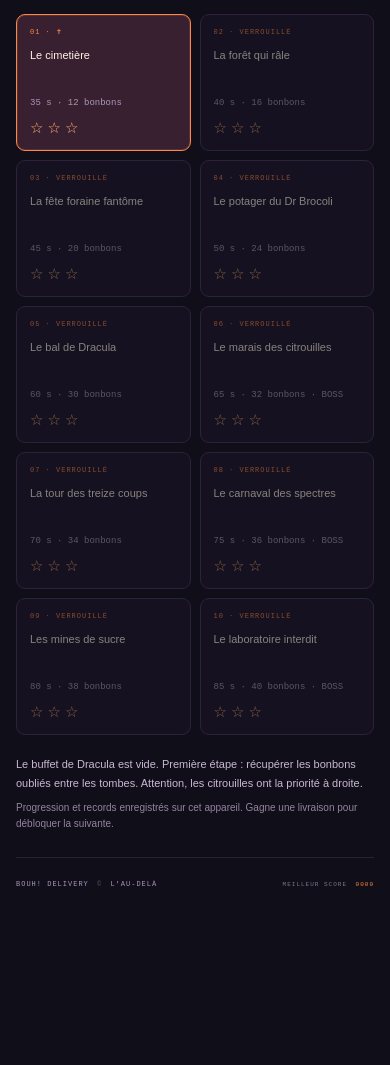
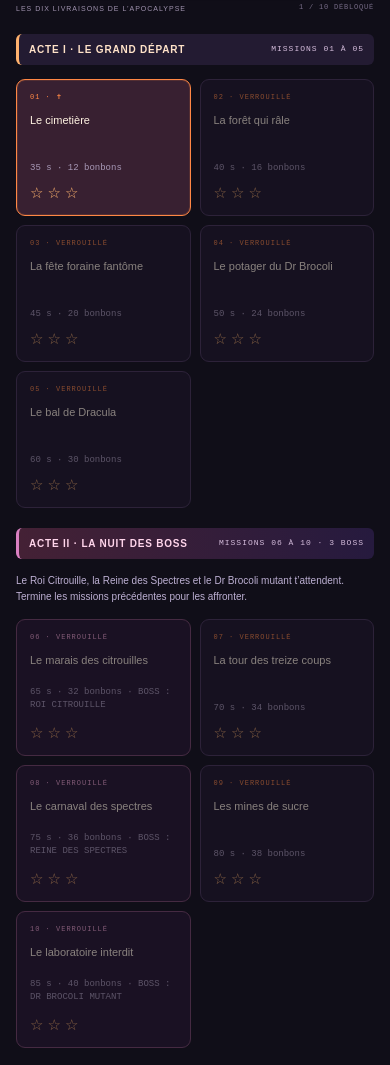
Before and after one commit to Nikoju1977/Bouh-delivery, a website: page index.html in a window 390 px wide. Shown: the part 917-1982 px from the top of the page. Before the commit the page ends 1835 px from the top, so only its background shows below. Drawn offline with Linux system fonts and the light colour scheme.

Commit message:
fix: show ten missions as two chapters with boss navigation
* fix: expose missions 1-5 and 6-10 with direct boss navigation

* fix: expose missions 1-5 and 6-10 with direct boss navigation

* style: highlight second act and boss missions on mobile and desktop

* test: ensure Vercel bundle exposes both mission groups and named bosses

* build: regenerate standalone ten-level game with visible boss chapter

```diff
--- a/index.html
+++ b/index.html
@@ -54,6 +54,21 @@
 @media(max-width:580px){.boss-hud{top:34%;padding:8px 10px;width:min(260px,calc(100% - 40px))}.boss-hud>span{font-size:9px}.level-card:last-child{grid-column:auto;min-height:137px}}
 @media(orientation:landscape) and (max-height:520px){.boss-hud{top:35%;width:220px;padding:6px}.boss-hud>span{font-size:9px;margin-bottom:3px}}
 
+/* Ten-level campaign: two explicit chapters instead of a deceptively short list. */
+.game-heading .boss-jump{color:#ffd1b2;border:1px solid #ff87457a;background:#39203487;padding:9px 13px;border-radius:999px;text-decoration:none;font:700 10px Arial,sans-serif;letter-spacing:.5px;white-space:nowrap}
+.game-heading .boss-jump:hover,.game-heading .boss-jump:focus-visible{background:#5d2c42;color:#fff8ed}
+.campaign-chapter-heading{display:flex;justify-content:space-between;gap:14px;align-items:center;margin:22px 0 14px;padding:11px 14px;border-radius:6px;background:#231b32;border-left:3px solid #ffb16d}
+.campaign-chapter-heading span{font:700 12px Arial,sans-serif;letter-spacing:.8px;color:#ffe2c8}
+.campaign-chapter-heading small{font:9px monospace;letter-spacing:1px;color:#d5bddc;white-space:nowrap}
+.campaign-chapter-boss{margin-top:29px;background:linear-gradient(90deg,#442135,#261a3e);border-color:#da80c2;scroll-margin-top:18px}
+.campaign-chapter-boss span{color:#ffd5eb}
+.boss-hint{font:11px/1.6 Arial,sans-serif;color:#bdb0d3;margin:0 0 14px}
+.boss-mission{border-color:#7b476d;background:#25152e}
+.boss-mission .level-card-number{color:#f2a6d4}
+.boss-mission small{line-height:1.5}
+@media(max-width:800px){.game-heading .boss-jump{font-size:9px;padding:8px 10px}}
+@media(max-width:580px){.game-heading .boss-jump{font-size:8px;padding:8px 9px}.campaign-chapter-heading{padding:10px;margin-top:20px;align-items:flex-start}.campaign-chapter-heading span{font-size:10px}.campaign-chapter-heading small{font-size:8px;white-space:normal;text-align:right}.boss-hint{font-size:10px}}
+
 </style>
 </head>
 <body>
@@ -73,7 +88,7 @@
   </header>
 
   <main>
-    <div class="game-heading"><span><i></i> SPÉCIAL HALLOWEEN</span><p>5 niveaux. Des bonbons. Zéro permis.</p><span class="edition">ÉDITION DU 31 OCTOBRE</span></div>
+    <div class="game-heading"><span><i></i> SPÉCIAL HALLOWEEN</span><p>10 niveaux. 3 boss. Zéro permis.</p><a class="boss-jump" href="#boss-levels">VOIR LES 3 BOSS ↓</a><span class="edition">ÉDITION DU 31 OCTOBRE</span></div>
     <div class="drive-settings" aria-label="Réglages de conduite">
       <span class="selected-mission" id="selected-mission">MISSION 01 / 10</span>
       <label for="difficulty">Difficulté <select id="difficulty"><option value="balade">Balade · 5 vies</option><option value="arcade" selected>Arcade · 3 vies</option></select></label>
@@ -121,7 +136,12 @@
     </section>
     <section class="level-select" aria-labelledby="levels-title">
       <div class="route-header"><span id="levels-title">LES DIX LIVRAISONS DE L’APOCALYPSE</span><span id="progress-label">1 / 10 DÉBLOQUÉ</span></div>
-      <div class="level-list" id="level-list"></div><p class="level-brief" id="level-brief"></p>
+      <div class="campaign-chapter-heading"><span>ACTE I · LE GRAND DÉPART</span><small>MISSIONS 01 À 05</small></div>
+      <div class="level-list" id="level-list" aria-label="Niveaux 1 à 5"></div>
+      <div class="campaign-chapter-heading campaign-chapter-boss" id="boss-levels"><span>ACTE II · LA NUIT DES BOSS</span><small>MISSIONS 06 À 10 · 3 BOSS</small></div>
+      <p class="boss-hint">Le Roi Citrouille, la Reine des Spectres et le Dr Brocoli mutant t’attendent. Termine les missions précédentes pour les affronter.</p>
+      <div class="level-list" id="boss-level-list" aria-label="Niveaux 6 à 10 et boss"></div>
+      <p class="level-brief" id="level-brief"></p>
       <p class="save-note">Progression et records enregistrés sur cet appareil. Gagne une livraison pour débloquer la suivante.</p>
     </section>
   </main>
@@ -134,7 +154,7 @@
   <script>
 'use strict';
 
-// === dist/levels.js ===
+// ==== dist/levels.js ====
 const LEVELS = [
   {id:1,name:'Le cimetière',subtitle:'Les résidents sont plutôt calmes.',duration:35,goal:12,pace:0.86,scene:0,ghostChance:0.35,wave:1.55,icon:'✝',brief:'Le buffet de Dracula est vide. Première étape : récupérer les bonbons oubliés entre les tombes. Attention, les citrouilles ont la priorité à droite.',ending:'Le gardien du cimetière te remercie. Puis il te facture le stationnement. Même mort, il reste municipal.'},
   {id:2,name:'La forêt qui râle',subtitle:'Même les arbres klaxonnent.',duration:40,goal:16,pace:0.98,scene:1,ghostChance:0.72,wave:1.48,icon:'♠',brief:'Les fantômes ont monté un barrage : ils réclament des congés éternels. Un coup de klaxon devrait suffire à lancer les négociations.',ending:'Les fantômes lèvent leur barrage. Ils ont obtenu une pause déjeuner de 300 ans. Le syndicat est ravi.'},
@@ -153,7 +173,7 @@ function readProgress(value){try{const data=JSON.parse(value);if(!data||typeof d
 function recordResult(progress,{levelIndex,difficulty,score,won,lives,maxLives}){const key=`${difficulty}:${levelIndex+1}`,previous=progress.results[key]||{best:0,stars:0};const stars=won?(lives===maxLives?3:lives>=Math.ceil(maxLives/2)?2:1):0;progress.results[key]={best:Math.max(previous.best,Math.floor(score)),stars:Math.max(previous.stars,stars)};if(won)progress.unlocked=Math.max(progress.unlocked,Math.min(LEVELS.length,levelIndex+2));return {...progress.results[key],earnedStars:stars,newRecord:score>previous.best};}
 
 
-// === dist/engine.js ===
+// ==== dist/engine.js ====
 
 const GOAL=LEVELS[0].goal,DURATION=LEVELS[0].duration,PLAYER_Z=0.88,LANES=[-0.66,0,0.66];
 const clamp=(x,a,b)=>Math.max(a,Math.min(b,x));
@@ -233,13 +253,13 @@ class Game {
 }
 
 
-// === dist/geometry.js ===
+// ==== dist/geometry.js ====
 function viewMetrics(width,height){const mobile=width<580,front=width*(mobile?0.50:0.49),carScale=Math.min(0.88*height/650,width/600),objectScale=Math.min(0.76*height/650,width/600),playerUnit=(width*0.018+(front-width*0.018)*PLAYER_Z)*0.78;return {mobile,front,carScale,objectScale,playerUnit,maxX:clamp((width/2-70*carScale-12)/playerUnit,0.75,1.08),hitRadius:(52*carScale+26*objectScale*PLAYER_Z)/playerUnit*0.88};}
 function projectRoad(z,{width,height,center,horizon,front,travel=0}){const bend=(Math.sin(travel*0.7)*0.037*(1-z)**2+Math.sin(z*3+travel*0.45)*0.042*(1-z))*width;return {x:center+bend,y:horizon+(height-horizon)*z*z,half:width*0.018+(front-width*0.018)*z};}
 function dragTarget(startX,startClientX,clientX,playerUnit,maxX){return clamp(startX+(clientX-startClientX)/playerUnit,-maxX,maxX);}
 
 
-// === dist/scene.js ===
+// ==== dist/scene.js ====
 
 const TAU = Math.PI * 2;
 const noise = n => { const v = Math.sin(n * 127.1 + 41.7) * 43758.5453; return v - Math.floor(v); };
@@ -555,7 +575,7 @@ class Scene {
 }
 
 
-// === dist/audio.js ===
+// ==== dist/audio.js ====
 class AudioEngine {
   constructor(enabled=true){this.enabled=enabled;this.ctx=null;this.nextNote=0;this.beat=0;}
   init(){
@@ -607,7 +627,7 @@ class AudioEngine {
 }
 
 
-// === dist/app.js ===
+// ==== dist/app.js ====
 
 const $=id=>document.getElementById(id);
 const storage={get(key,fallback){try{return localStorage.getItem(key)??fallback;}catch{return fallback;}},set(key,value){try{localStorage.setItem(key,String(value));}catch{}}};
@@ -636,14 +656,15 @@ function say(name,text,duration=4.5){$('radio-name').textContent=name;$('radio-t
 function updateStage(){const level=game.level,pill=$('level-pill');pill.firstElementChild.textContent=String(level.id).padStart(2,'0');pill.lastElementChild.firstChild.textContent=level.name.toUpperCase();pill.querySelector('small').textContent=level.subtitle;}
 function renderLevels(){
   $('level-list').replaceChildren();
+  $('boss-level-list').replaceChildren();
   for(const [index,level] of LEVELS.entries()){
     const locked=level.id>progress.unlocked,record=progress.results[`${game.difficulty}:${level.id}`]||{stars:0,best:0};
-    const button=document.createElement('button');button.type='button';button.className='level-card';button.classList.toggle('selected',index===game.levelIndex);button.classList.toggle('locked',locked);button.disabled=locked||isDriving();button.setAttribute('aria-pressed',String(index===game.levelIndex));
+    const button=document.createElement('button');button.type='button';button.className='level-card';button.classList.toggle('selected',index===game.levelIndex);button.classList.toggle('locked',locked);button.classList.toggle('boss-mission',!!level.boss);button.disabled=locked||isDriving();button.setAttribute('aria-pressed',String(index===game.levelIndex));
     const number=document.createElement('span');number.className='level-card-number';number.textContent=`${String(level.id).padStart(2,'0')} · ${locked?'VERROUILLÉ':level.icon}`;
     const title=document.createElement('strong');title.textContent=level.name;
-    const target=document.createElement('small');target.textContent=`${level.duration} s · ${level.goal} bonbons${level.boss?' · BOSS':''}`;
+    const target=document.createElement('small');target.textContent=`${level.duration} s · ${level.goal} bonbons${level.boss?' · BOSS : '+level.boss.name:''}`;
     const stars=document.createElement('span');stars.className='level-stars';stars.textContent='★'.repeat(record.stars)+'☆'.repeat(3-record.stars);stars.setAttribute('aria-label',`${record.stars} étoiles sur 3`);
-    button.append(number,title,target,stars);button.addEventListener('click',()=>home(index));$('level-list').append(button);
+    button.append(number,title,target,stars);button.addEventListener('click',()=>home(index));$(index<5?'level-list':'boss-level-list').append(button);
   }
   $('progress-label').textContent=`${progress.unlocked} / ${LEVELS.length} DÉBLOQUÉ${progress.unlocked>1?'S':''}`;
   $('level-brief').textContent=game.level.brief;$('difficulty').disabled=isDriving();
```
Also changed, not shown: test/standalone.test.js (+9 -0 lines), dist/app.js, dist/index.html, dist/style.css.
